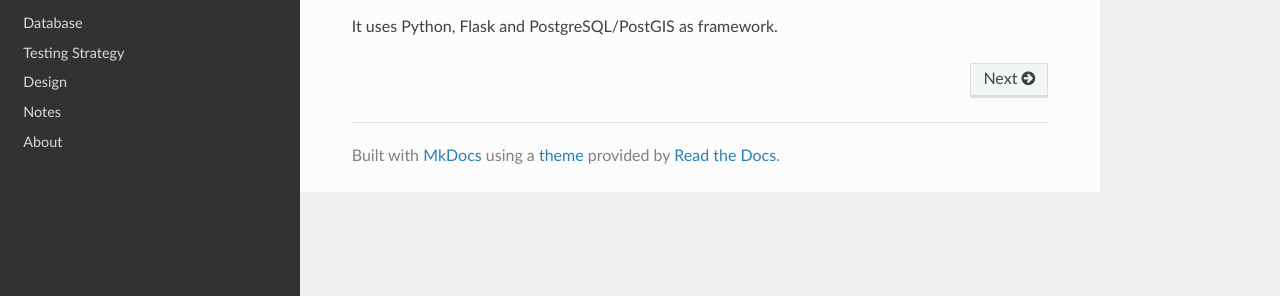
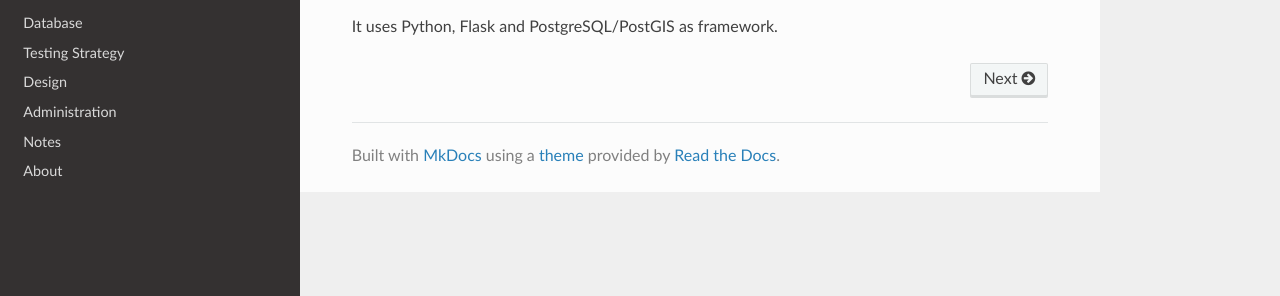
Before and after one commit to rosariomgomez/tradyfit, an MkDocs documentation site: the page built from docs/index.md, in a window 1280 px wide. Shown: the part 217-513 px from the top of the page. Built offline with MkDocs 1.6.1, drawn with Linux system fonts in a browser that asks for light colours; nearby versions of some CDN libraries; old or Windows-style settings are respelled for this version of MkDocs.

Commit message:
added link to admin doc

```diff
--- a/mkdocs.yml
+++ b/mkdocs.yml
@@ -8,6 +8,7 @@ pages:
 - [database.md, 'Database']
 - [testing.md, 'Testing Strategy']
 - [design.md, 'Design']
+- [admin.md, 'Administration']
 - [notes.md, 'Notes']
 - [about.md, 'About']
 theme: readthedocs
```
